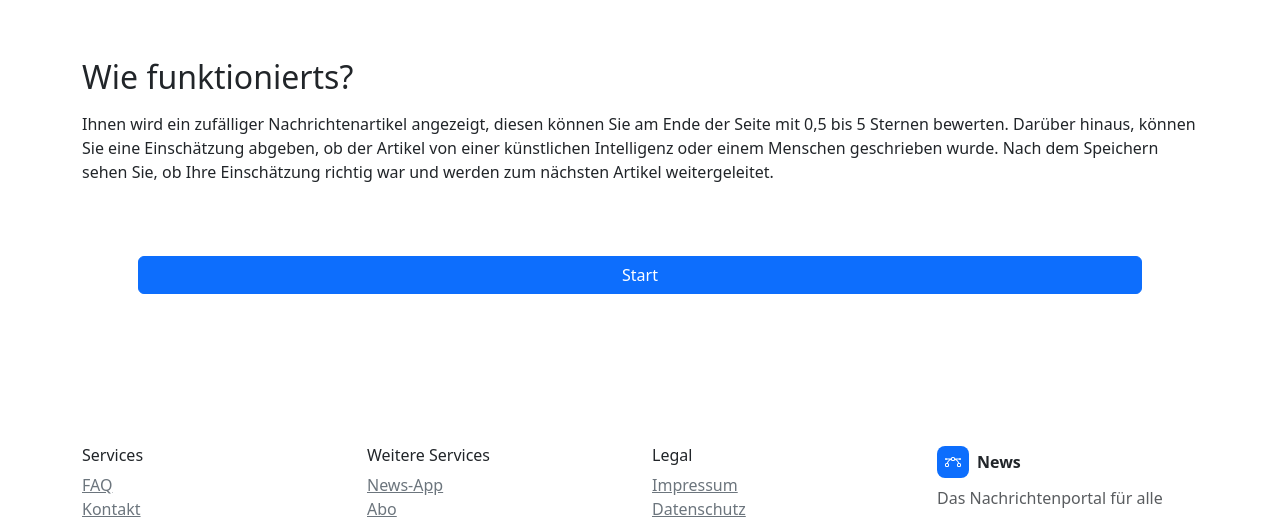
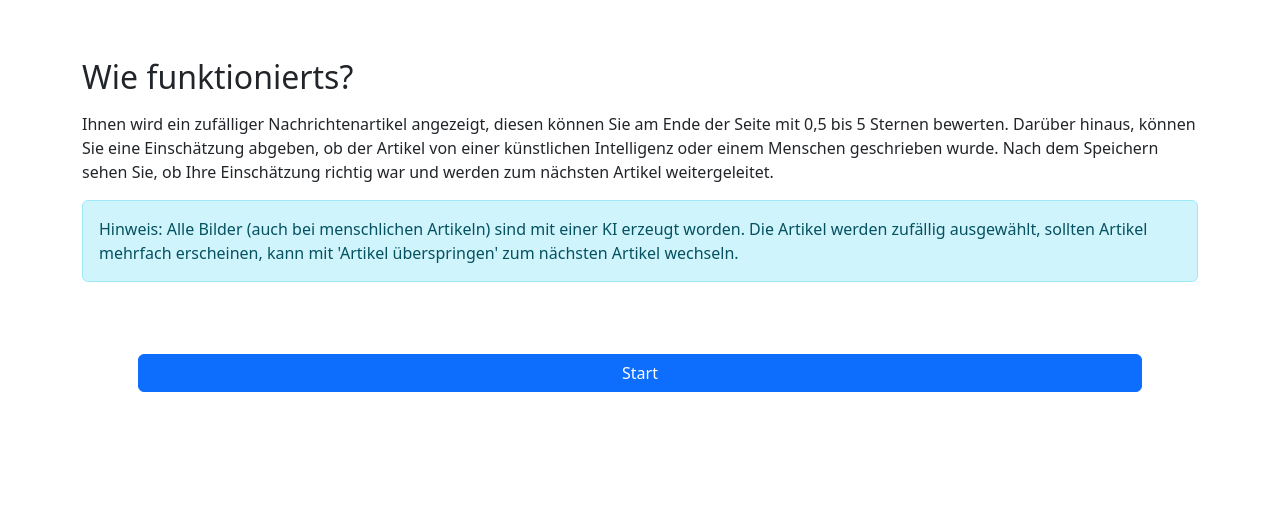
Before and after one commit to L-S-2020/News-server, a Django app: page /welcome/ in a window 1280 px wide. Shown: the part 400-922 px from the top of the page. Run offline with Django 4.2, Linux system fonts and the light colour scheme; parts of the project's set-up code (start-up, migrations or seed data) failed here and were passed over; some libraries are stand-ins or nearby versions.

Commit message:
Update welcome.html

```diff
--- a/homepage/templates/welcome.html
+++ b/homepage/templates/welcome.html
@@ -8,5 +8,11 @@
     <h2>Wie funktionierts?</h2>
     <p></p>
     <p>Ihnen wird ein zufälliger Nachrichtenartikel angezeigt, diesen können Sie am Ende der Seite mit 0,5 bis 5 Sternen bewerten. Darüber hinaus, können Sie eine Einschätzung abgeben, ob der Artikel von einer künstlichen Intelligenz oder einem Menschen geschrieben wurde. Nach dem Speichern sehen Sie, ob Ihre Einschätzung richtig war und werden zum nächsten Artikel weitergeleitet.</p>
+    <div class="container-fluid p-0">
+        <div class="alert alert-info alert-dismissible" role="alert" >
+          Hinweis: Alle Bilder (auch bei menschlichen Artikeln) sind mit einer KI erzeugt worden.
+          Die Artikel werden zufällig ausgewählt, sollten Artikel mehrfach erscheinen, kann mit 'Artikel überspringen' zum nächsten Artikel wechseln.
+        </div>
+    </div>
     <a class="btn btn-primary" role="button" style="position: sticky;width: 90%;margin: 5%;" href="/neuerArtikel/000">Start</a>
 {% endblock %}
```
